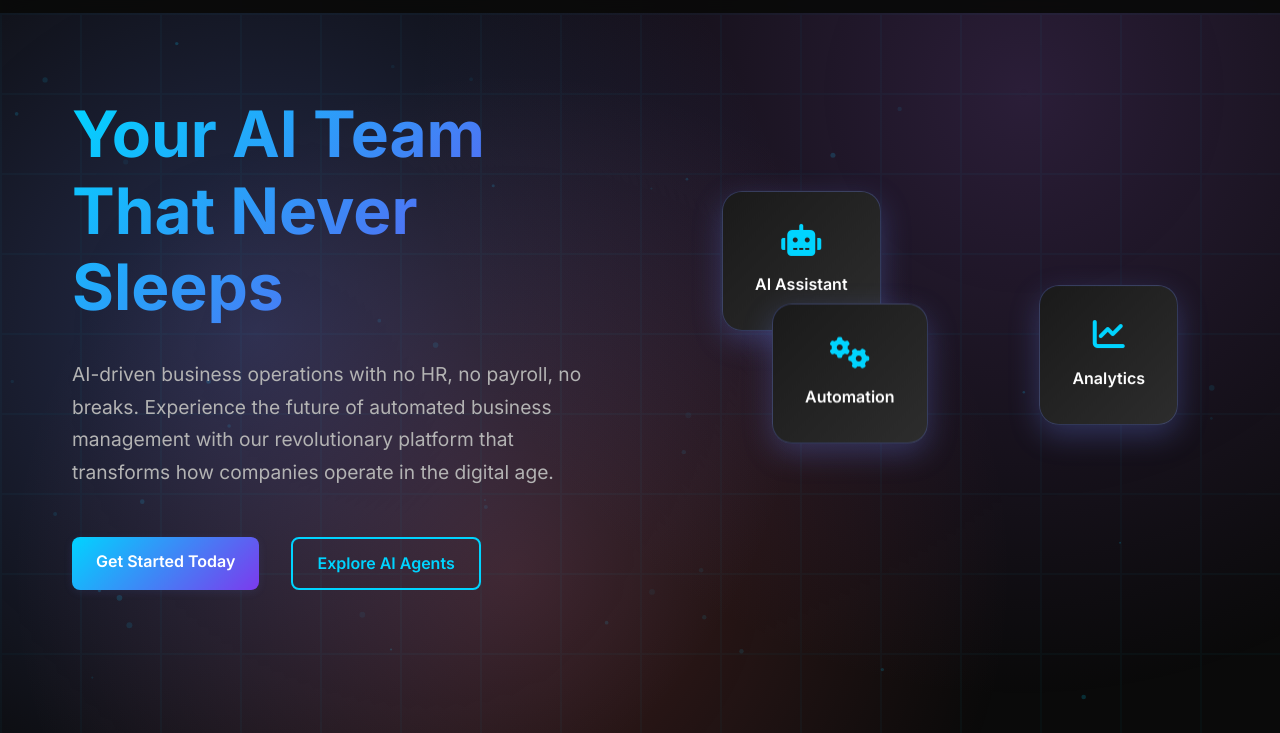
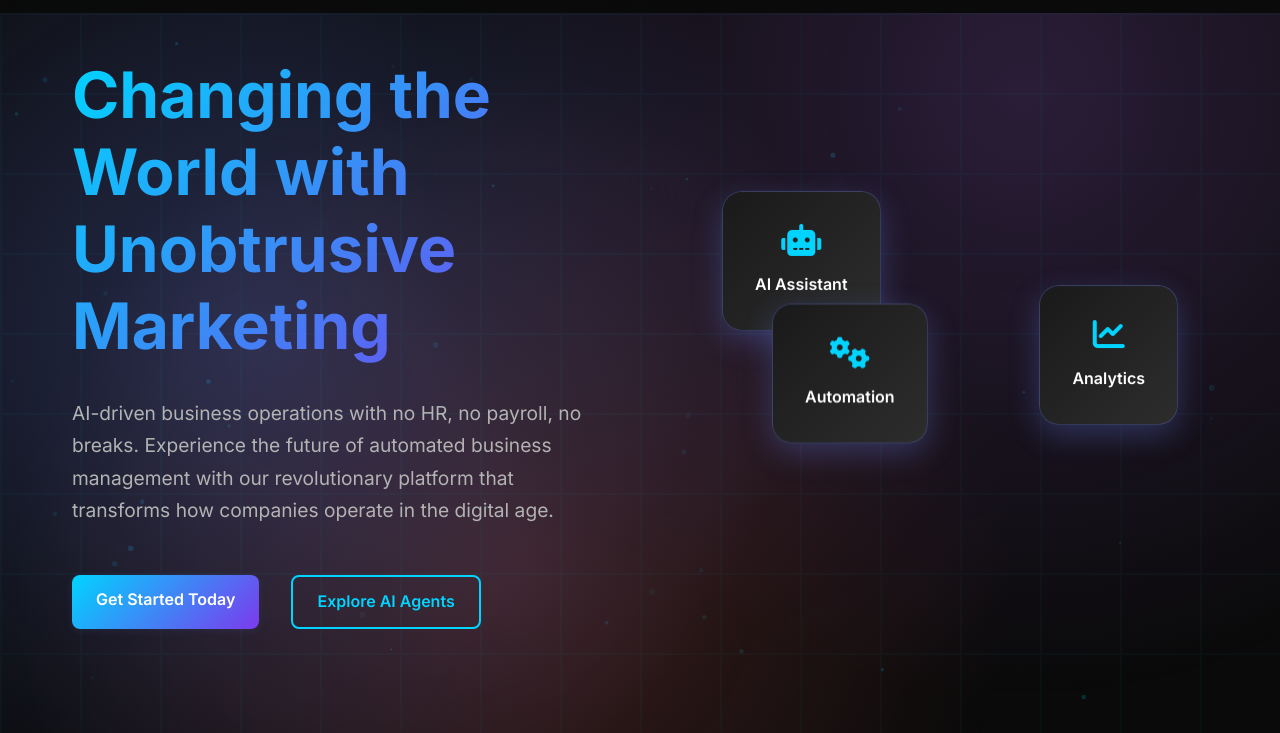
Before and after one commit to karanaphillips/pinata-marketing, a plain HTML site: page index.html in a window 1280 px wide. Shown: the part 67-800 px from the top of the page. Drawn offline with Linux system fonts and the light colour scheme.

Commit message:
Title Change

```diff
--- a/index.html
+++ b/index.html
@@ -49,7 +49,7 @@
     <section id="home" class="hero">
         <div class="hero-container">
             <div class="hero-content">
-                <h1 class="hero-title">Your AI Team That Never Sleeps</h1>
+                <h1 class="hero-title">Changing the World with Unobtrusive Marketing</h1>
                 <p class="hero-subtitle">AI-driven business operations with no HR, no payroll, no breaks. Experience the future of automated business management with our revolutionary platform that transforms how companies operate in the digital age.</p>
                 <div class="hero-buttons">
                     <a href="contact.html" class="btn btn-primary">Get Started Today</a>
```
